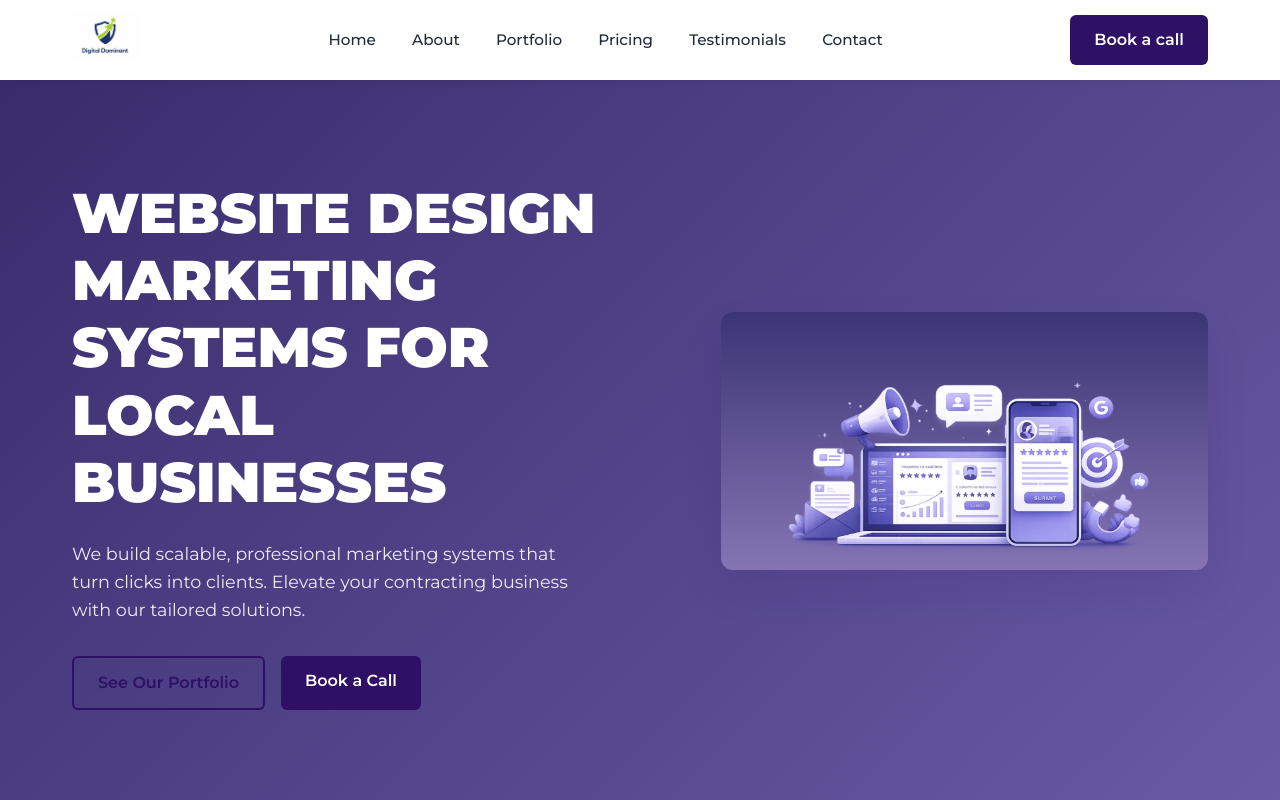
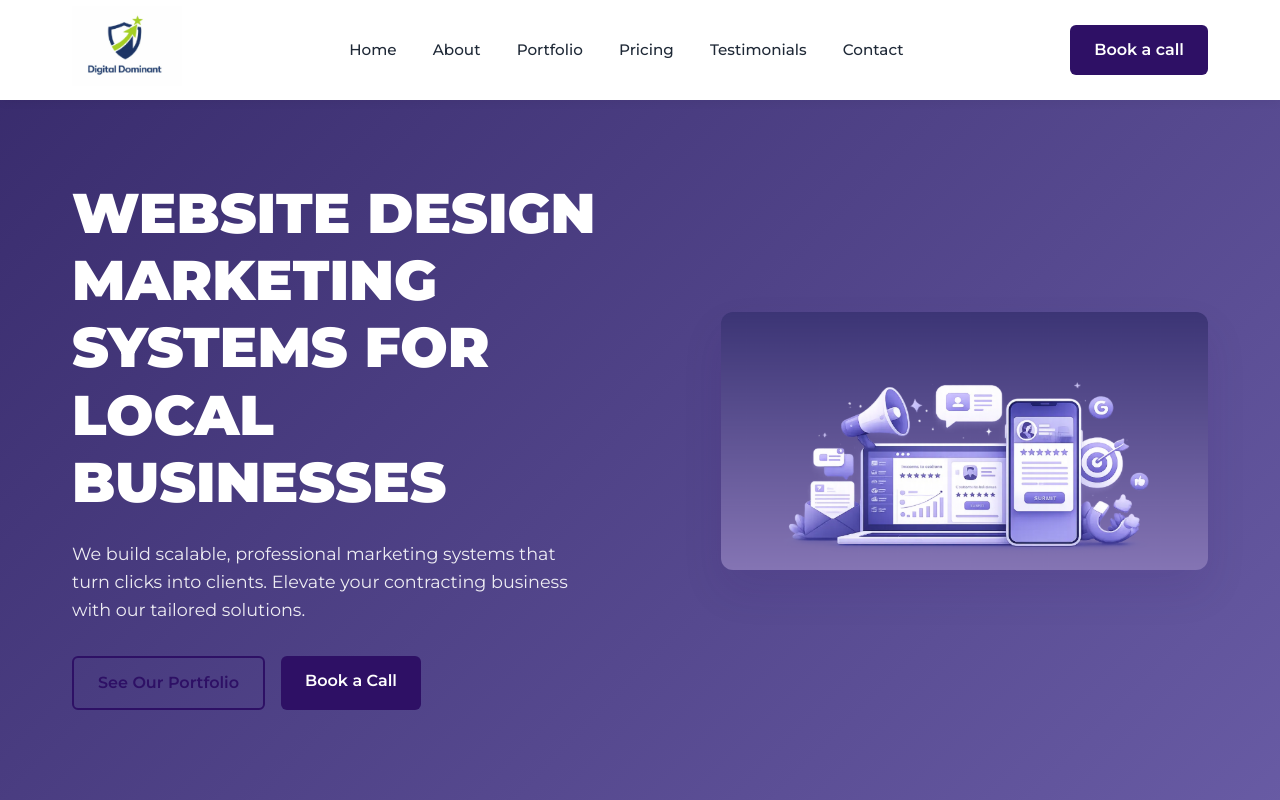
Before and after one commit to anishregonda/Digital-Dominant, a website built with Vite: page index.html in a window 1280 px wide. Shown: the top 800 px of the page. Built offline with nearby package versions, Linux system fonts and the light colour scheme.

Commit message:
updated logo size and sharpness

```diff
--- a/style.css
+++ b/style.css
@@ -119,13 +119,15 @@ h1, h2, h3, h4 {
   display: flex;
   justify-content: space-between;
   align-items: center;
-  height: 80px;
+  height: 100px;
 }
 
 .logo-img {
-  height: 50px;
+  height: 80px;
   width: auto;
   object-fit: contain;
+  image-rendering: high-quality;
+  image-rendering: -webkit-optimize-contrast;
 }
 
 .nav-links a {
```
